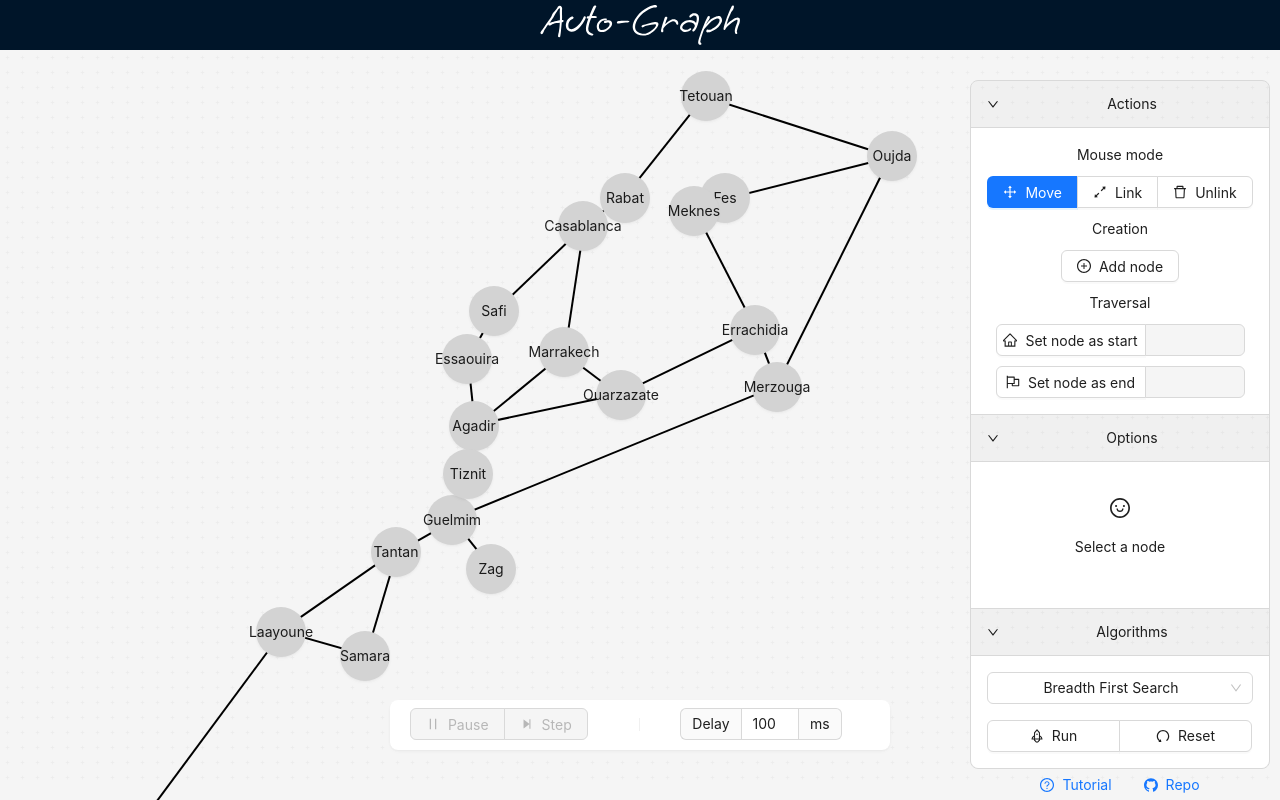
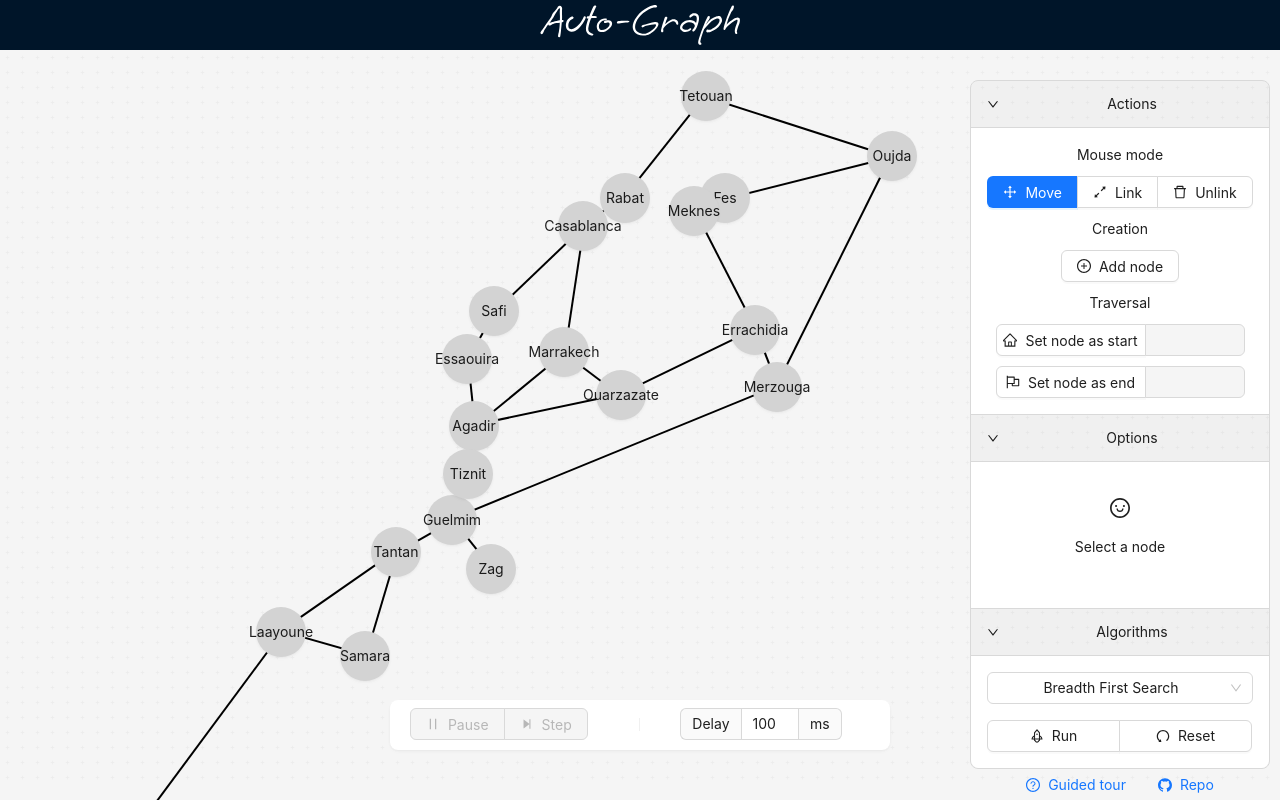
Before and after one commit to KernelOverseer/auto-graph, a React (Create React App) app: page / in a window 1280 px wide. Shown: the top 800 px of the page. Built offline with nearby package versions, Linux system fonts and the light colour scheme.

Commit message:
Update OptionsMenu.tsx

```diff
--- a/src/Components/OptionsMenu.tsx
+++ b/src/Components/OptionsMenu.tsx
@@ -321,7 +321,7 @@ const OptionsGuide: React.FC<{ openCollapse: () => void }> = ({
           setOpen(true);
         }}
       >
-        Tutorial
+        Guided tour
       </Button>
       <Tour
         open={open}
```
